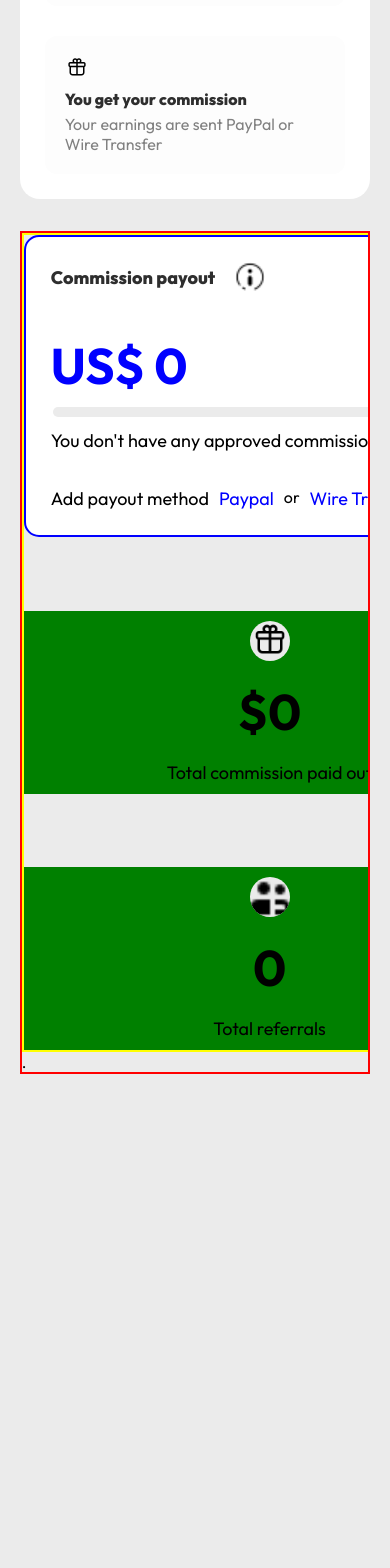
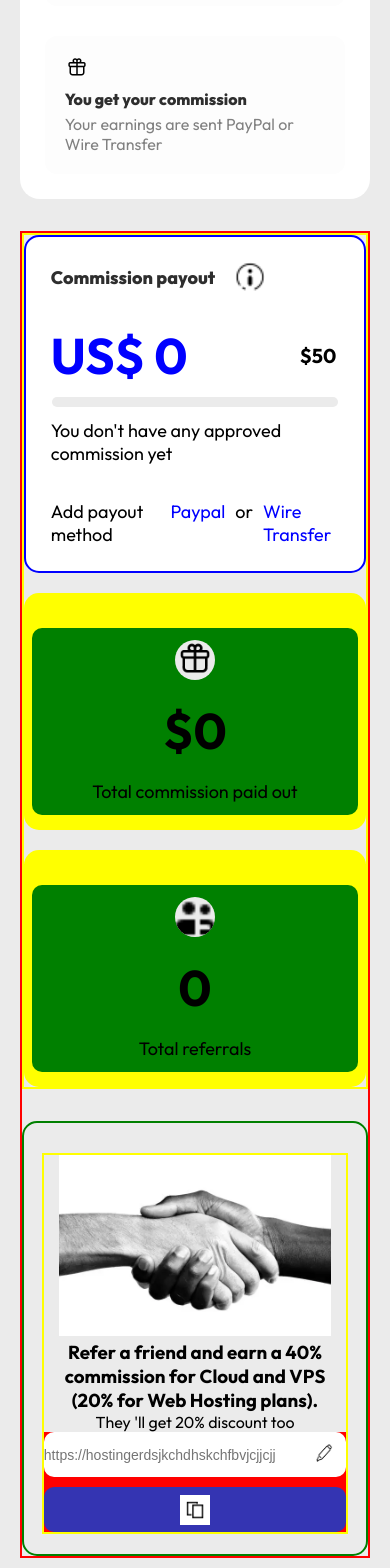
Before and after one commit to Elilaw179/hosting, a React (Vite) app: page / in a window 390 px wide. Shown: the part 2439-4007 px from the top of the page. Before the commit the page ends 3523 px from the top, so only its background shows below. Built offline with nearby package versions, Linux system fonts and the light colour scheme; a web font is replaced by a local one.

Commit message:
working on the general responsivenes

```diff
--- a/src/components/Earning/Earning.css
+++ b/src/components/Earning/Earning.css
@@ -1,5 +1,5 @@
 .earning-container {
-border: 2px solid red;
+  border: 2px solid red;
   width: 90%;
   margin: auto;
 }
@@ -8,15 +8,13 @@ border: 2px solid red;
   border: 2px solid yellow;
   display: grid;
   grid-template-columns: 3fr 1.5fr 1.5fr;
+  gap: 20px;
   height: 100%;
-  gap: 20px;
-
 }
 
+/* Big Card */
 .pay-card {
   height: 100%;
-  /* height: 320px;
-  width: 600px; */
   border-radius: 15px;
   padding: 25px;
   background-color: #fff;
@@ -28,6 +26,7 @@ border: 2px solid red;
   gap: 20px;
   align-items: center;
 }
+
 .com-div img {
   width: 30px;
   height: 30px;
@@ -43,45 +42,39 @@ border: 2px solid red;
   display: flex;
   justify-content: space-between;
   align-items: center;
-  text-align: center;
   margin-top: 2rem;
   width: 99%;
   font-weight: bolder;
-  padding-top: 10px;
 }
 
 .amount h1 {
   color: blue;
   font-size: 50px;
 }
+
 .amount h3 {
   font-weight: 700;
   font-size: 20px;
 }
+
 .pay-card hr {
   width: 99%;
   height: 10px;
-  margin: auto;
-  margin-top: 10px;
+  margin: 10px auto;
   border-radius: 10px;
   background-color: rgb(235, 235, 235);
 }
 
 .com-approval {
   margin-top: 12px;
-}
-.com-approval {
   font-size: 18px;
 }
 
 .payout-method {
   display: flex;
   align-items: start;
-  text-align: center;
   gap: 10px;
   margin-top: 35px;
-}
-.payout-method p {
   font-size: 18px;
 }
 
@@ -89,28 +82,30 @@ border: 2px solid red;
   color: blue;
 }
 
+/* Small Cards */
 .total-com {
-  /* min-height: 200px;
-  width: 300px; */
   background-color: yellow;
   border-radius: 15px;
   text-align: center;
+  padding: 15px 0;
 }
+
 .total-com div {
   background-color: green;
-  min-height: 70%;
-  min-width: 90%;
-  margin: auto;
-  margin-top: 15%;
-  padding: 10px;
+  min-height: 150px;
+  width: 90%;
+  margin: 20px auto 0;
+  padding: 15px;
+  border-radius: 10px;
 }
+
 .total-com div img {
   width: 40px;
   height: 40px;
   background-color: rgb(235, 235, 235);
-  box-shadow: rgb(235, 235, 235);
   border-radius: 50px;
 }
+
 .total-com div h1 {
   margin-top: 15px;
   font-size: 50px;
@@ -121,45 +116,209 @@ border: 2px solid red;
   margin-top: 18px;
 }
 
-/* @media (max-width: 1600px) {
-  .total-com div {
-    margin-top: 60px;
-  }
-} */
+/* Referral Section */
+.ref-content {
+  border: 2px solid yellow;
+  width: 50%;
+  text-align: center;
+  margin: 3% auto 0;
+}
 
-@media (max-width: 1450px) {
-  .earning-container {
-    overflow-x: auto;
+.ref-content img {
+  max-width: 350px;
+  height: 250px;
+  margin: auto;
+}
+
+.referral-input {
+  display: flex;
+  flex-wrap: wrap;
+  align-items: center;
+  gap: 10px;
+  margin-top: 15px;
+  background-color: red;
+  margin: auto;
+}
+
+.referral-input-wrapper {
+  position: relative;
+  width: 100%;
+  max-width: 570px;
+  flex: 1;
+}
+
+.referral-input-wrapper input {
+  width: 100%;
+  height: 60px;
+  font-size: 20px;
+  padding-right: 45px;
+  border-radius: 10px;
+  border: none;
+  outline: none;
+}
+
+.referral-input-icon {
+  position: absolute;
+  top: 50%;
+  right: 12px;
+  transform: translateY(-50%);
+}
+
+.referral-input-icon img {
+  width: 24px;
+  height: 24px;
+}
+
+.referral-input button {
+  font-size: 16px;
+  border: none;
+  border-radius: 10px;
+  background-color: rgb(52, 52, 178);
+  color: white;
+  padding: 0 20px;
+  width: 70px;
+  height: 90px;
+}
+
+.referral-input button img {
+  height: 30px;
+  width: 30px;
+  background-color: white;
+  padding: 4px;
+}
+
+.referral-container {
+  border: 2px solid green;
+  border-radius: 15px;
+  height: 500px;
+  margin-top: 2rem;
+}
+
+
+
+
+
+/* Adjust total-com and earning-cards between 1000px and 1700px */
+@media (min-width: 1000px) and (max-width: 1700px) {
+  .earning-cards {
+    grid-template-columns: repeat(3, 1fr); /* 3 equal columns */
+    gap: 20px;
   }
 
-  .earning-cards {
-    min-width: 1050px;
-    width: max-content;
-    flex-wrap: nowrap;
+  .pay-card,
+  .total-com {
+    width: 100%;
+    max-width: 100%;
+    padding: 20px;
+    margin: 0;
+  }
+
+  .total-com div {
+    width: 100%;
+    min-height: 160px;
+    margin: 20px 0 0 0;
+    padding: 20px;
   }
 }
 
 
+
+
+
+/* ✅ Responsive Breakpoints */
+
+/* Large Tablets */
+@media (max-width: 1200px) {
+  .earning-cards {
+    grid-template-columns: 2fr 1fr 1fr;
+  }
+}
+
+/* Tablets */
+@media (max-width: 992px) {
+  .earning-cards {
+    grid-template-columns: 1fr 1fr;
+  }
+
+  .pay-card {
+    grid-column: span 2;
+  }
+}
+
+/* Mobile */
 @media (max-width: 768px) {
+  .earning-cards {
+    display: flex;
+    flex-direction: column;
+    gap: 20px;
+  }
+
+  .pay-card, .total-com {
+    width: 100%;
+    max-width: 100%;
+  }
+
+  .total-com div {
+    width: 95%;
+    min-height: 130px;
+    padding: 12px;
+  }
+
+  .ref-content {
+    width: 85%;
+  }
+
   .earning-container {
     width: 100%;
   }
 
+  .referral-input {
+    flex-direction: column;
+    align-items: stretch;
+  }
+
+  .referral-input-wrapper input {
+    height: 50px;
+    font-size: 16px;
+  }
+
+  .referral-input button {
+    width: 100%;
+    height: 50px;
+    font-size: 16px;
+    padding: 10px;
+  }
+
+  .referral-container {
+    height: auto;
+    padding: 20px 10px;
+  }
+
+  .ref-content img {
+    max-width: 90%;
+    height: auto;
+  }
 }
 
+/* Extra Small */
+@media (max-width: 500px) {
+  .ref-content {
+    width: 95%;
+  }
 
-@media (max-width: 600px) {
-  .earning-cards {
-    display: block;
-  grid-template-columns: 1fr;
-overflow-x: hidden;
+  .referral-input button {
+    height: 45px;
+    padding: 8px;
+    font-size: 14px;
   }
-.pay-card{
-  width: 47%;
+
+  .referral-input-wrapper input {
+    height: 45px;
+    font-size: 14px;
+  }
+
+  .referral-input-icon img {
+    width: 20px;
+    height: 20px;
+  }
 }
-.total-com{
-  width: 47%;
-}
-
-
-}
--- a/src/components/Earning/Earning.jsx
+++ b/src/components/Earning/Earning.jsx
@@ -3,6 +3,9 @@ import "./Earning.css";
 import i_icon from "../../assets/i.png";
 import group_icon from "../../assets/groups.png";
 import gift_icon from "../../assets/gift.png";
+import pen_icon from "../../assets/pen.png";
+import copy_icon from "../../assets/copy.png";
+import hands_shake from "../../assets/hand_shake.webp";
 
 const Earning = () => {
   return (
@@ -29,21 +32,47 @@ const Earning = () => {
         </div>
 
         <div className="total-com">
-         <div > <img src={gift_icon} alt="" />
-         <h1>$0</h1>
-         <p>Total commission paid out </p>
-         </div>
-
+          <div>
+            <img src={gift_icon} alt="" />
+            <h1>$0</h1>
+            <p>Total commission paid out </p>
+          </div>
         </div>
         <div className="total-com">
-         <div > <img src={group_icon} alt="" />
-         <h1> 0</h1>
-         <p>Total referrals </p>
-         </div>
+          <div>
 
+            <img src={group_icon} alt="" />
+            <h1> 0</h1>
+            <p>Total referrals </p>
+          </div>
         </div>
       </div>
-      .
+      <div className="referral-container">
+        <div className="ref-content">
+          <img src={hands_shake} alt="" />
+          <h3>
+            Refer a friend and earn a 40% commission for Cloud and VPS (20% for
+            Web Hosting plans).
+          </h3>
+          <p>They 'll get 20% discount too</p>
+
+          <div className="referral-input">
+            <div className="referral-input-wrapper">
+              <span className="referral-input-icon">
+                <img src={pen_icon} alt="" />
+              </span>
+              <input
+                type="text"
+                name="text"
+                placeholder="https://hostingerdsjkchdhskchfbvjcjjcjj"
+              />
+            </div>
+            <button>
+              <img src={copy_icon} alt="" />
+            </button>
+          </div>
+        </div>
+      </div>
     </div>
   );
 };
```
Also changed, not shown: src/assets/copy.png (added), src/assets/hand_shake.webp (added).
